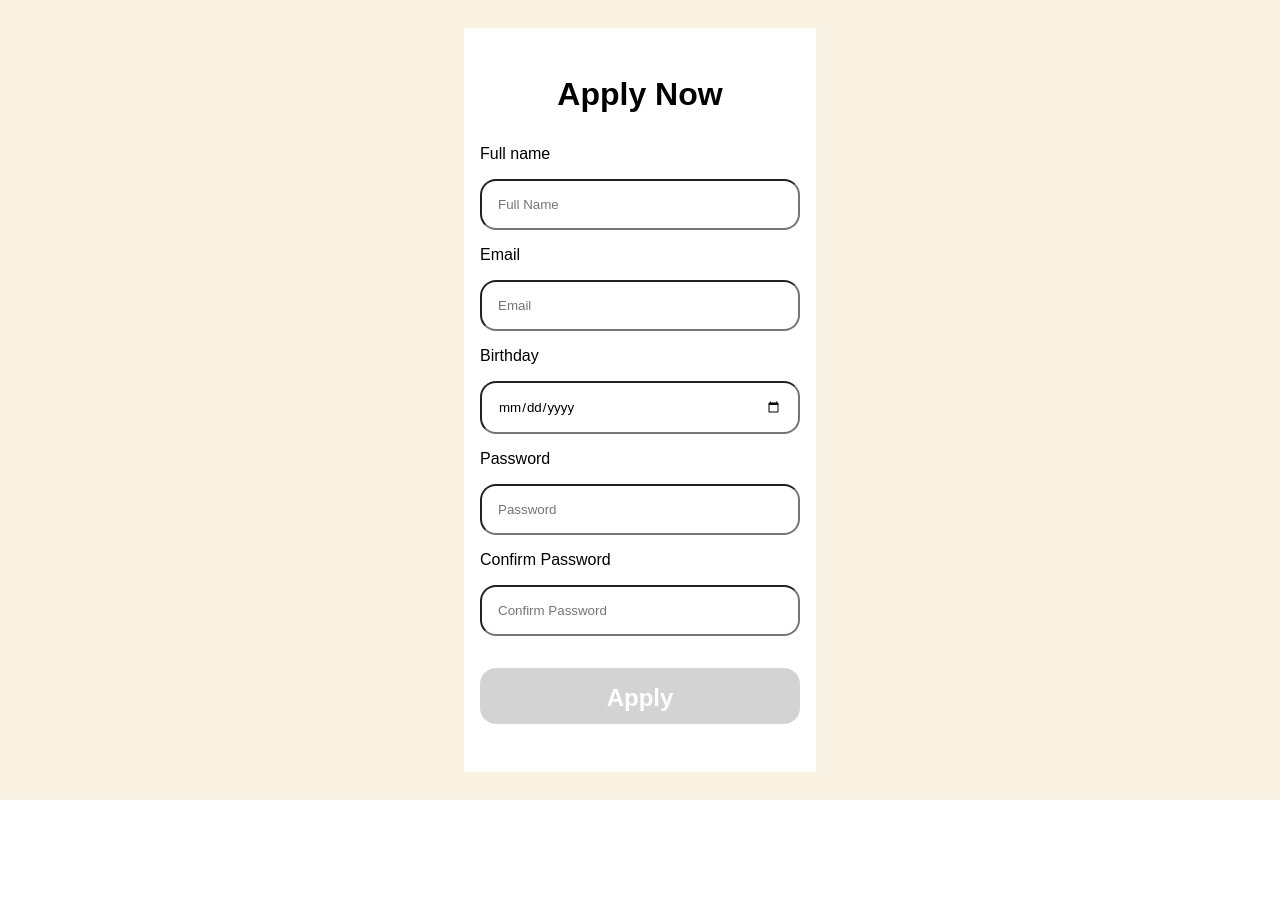
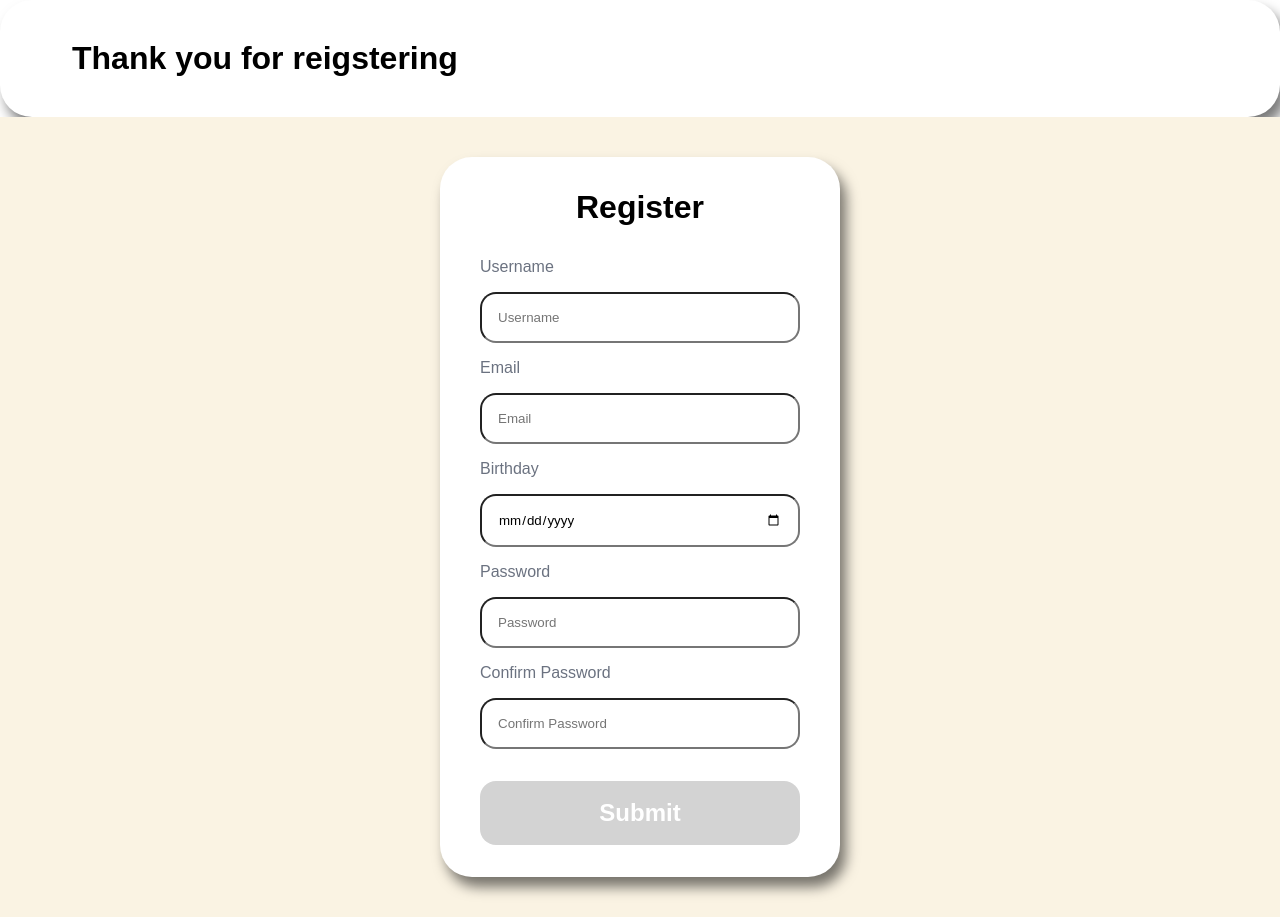
Before and after one commit to DarrenWayn/inputform-react, a React (Create React App) app: page /finishregister in a window 1280 px wide. Before the commit the page ends 800 px from the top, so only its background shows below. Built offline with nearby package versions, Linux system fonts and the light colour scheme.

Commit message:
finish register ui

```diff
--- a/public/css/style.css
+++ b/public/css/style.css
@@ -38,7 +38,9 @@
 
 form {
   background-color: white;
-  padding: 1rem;
+  padding-inline: 2.5rem;
+  border-radius: 2rem;
+  box-shadow: 6px 10px 13px 0px rgba(0, 0, 0, 0.53);
 }
 form .FormInput {
   width: 20rem;
@@ -54,10 +56,35 @@
   -ms-border-radius: 1rem;
   -o-border-radius: 1rem;
 }
+form .FormInput label {
+  font-size: 1rem;
+  color: #6B7280;
+}
+form .FormInput span {
+  font-size: 0.7rem;
+  padding: 0.2rem;
+  margin-top: -1rem;
+  margin-bottom: 0.7rem;
+  color: red;
+  display: none;
+}
+form .FormInput input:invalid[focused=true] {
+  border: 2px solid red;
+}
+form .FormInput input:invalid[focused=true] ~ span {
+  display: block;
+}
+
+.finishRegister {
+  background-color: white;
+  padding: 2.5rem 4.5rem;
+  border-radius: 2rem;
+  box-shadow: 6px 10px 13px 0px rgba(0, 0, 0, 0.53);
+}
 
 button {
   width: 100%;
-  height: 3.5rem;
+  height: 4rem;
   padding: 1rem;
   border: none;
   background-color: lightgray;
--- a/src/App.js
+++ /dev/null
@@ -1,82 +0,0 @@
-import { useState } from 'react';
-import FormInput from './components/FormInput';
-
-function App() {
-  const [values, setValues] = useState({
-    fullname: '',
-    email: '',
-    birthday: '',
-    password: '',
-    confirmPassword: '',
-  })
-
-  const inputs = [
-    {
-      id: 1,
-      name: 'fullname',
-      type: 'text',
-      placeholder: 'Full Name',
-      label: 'Full name',
-    },
-    {
-      id: 2,
-      name: 'email',
-      type: 'text',
-      placeholder: 'Email',
-      label: 'Email',
-    },
-    {
-      id: 3,
-      name: 'birthday',
-      type: 'date',
-      placeholder: 'Birthday',
-      label: 'Birthday',
-    },
-    {
-      id: 4,
-      name: 'password',
-      type: 'text',
-      placeholder: 'Password',
-      label: 'Password',
-    },
-    {
-      id: 5,
-      name: 'confirmPassword',
-      type: 'text',
-      placeholder: 'Confirm Password',
-      label: 'Confirm Password',
-    },
-  ]
-  const submithandler = (e) => {
-    e.prevent.default()
-  }
-
-  const onChange = (e) => {
-     setValues({...values, [e.target.name]: e.target.value})
-  }
-
-  console.log(values)
-  return (
-    <>
-      <div className= 'container'>
-        <div className="App">
-          <form onSubmit={submithandler}>
-          <h1>Apply Now</h1>
-              {inputs.map((input => {
-                return (
-                  <FormInput
-                    key={input.id} {...input}
-                    value={values[input.name]}
-                    onChange={onChange}
-                  />
-                )
-              }))}
-            <button>Apply</button>
-          </form>
-        </div>
-      </div>
-    </>
-  );
-}
-
-export default App;
--- /dev/null
+++ b/src/App.jsx
@@ -0,0 +1,111 @@
+import { useState } from 'react';
+import { Routes, Route } from 'react-router-dom';
+import { useNavigate } from 'react-router-dom'
+import FinishRegister from './components/FinishRegister';
+import FormInput from './components/FormInput';
+
+function App() {
+  const navigate = useNavigate();
+  // const [loading, isLoading] = useState(false)
+  const [values, setValues] = useState({
+    username: '',
+    email: '',
+    birthday: '',
+    password: '',
+    confirmPassword: '',
+  })
+
+  const inputs = [
+    {
+      id: 1,
+      name: 'username',
+      type: 'text',
+      placeholder: 'Username',
+      errorMessage: "Username should be 3-16 characters and shouldn't include any special character!",
+      label: 'Username',
+      pattern: '^[A-Za-z0-9]{3,16}',
+      required: true,
+    },
+    {
+      id: 2,
+      name: 'email',
+      type: 'email',
+      placeholder: 'Email',
+      errorMessage: 'It should be valid email address ',
+      label: 'Email',
+      required: true,
+    },
+    {
+      id: 3,
+      name: 'birthday',
+      type: 'date',
+      placeholder: 'Birthday',
+      errorMessage: '',
+      label: 'Birthday',
+    },
+    {
+      id: 4,
+      name: 'password',
+      type: 'password',
+      placeholder: 'Password',
+      errorMessage: 'Password should be 8-20 characters and include at least 1 letter, 1 number and 1 special character',
+      label: 'Password',
+      pattern: `^(?=.*[0-9])(?=.*[a-zA-Z])[a-zA-Z0-9!@#$%^&*]{8,20}$`,
+      required: true,
+    },
+    {
+      id: 5,
+      name: "confirmPassword",
+      type: "password",
+      placeholder: "Confirm Password",
+      errorMessage: "Passwords don't match!",
+      label: "Confirm Password",
+      pattern: values.password,
+      required: true,
+    },
+  ]
+  const submithandler = (e) => {
+    e.prevent.default()
+
+    const checkLogin = true
+        if (checkLogin) {
+            navigate('/finishregister')
+        }
+  }
+
+  const onChange = (e) => {
+     setValues({...values, [e.target.name]: e.target.value})
+  }
+
+  console.log(values)
+  return (
+    <>
+      <Routes>
+          <Route path="/finishregister" element={<FinishRegister />} />
+      </Routes>
+      <div className= 'container'>
+        <div className="App">
+          <form onSubmit={submithandler}>
+          <h1>Register</h1>
+              {inputs.map((input => {
+                return (
+                  <FormInput
+                    key={input.id} {...input}
+                    value={values[input.name]}
+                    onChange={onChange}
+                  />
+                )
+              }))}
+            <button
+              type="submit"
+            >
+              Submit
+            </button>
+          </form>
+        </div>
+      </div>
+    </>
+  );
+}
+
+export default App;
--- /dev/null
+++ b/src/components/FinishRegister.jsx
@@ -0,0 +1,11 @@
+import React from 'react'
+
+const FinishRegister = () => {
+  return (
+    <div className='finishRegister'>
+        <h1>Thank you for reigstering</h1>
+    </div>
+  )
+}
+
+export default FinishRegister
--- a/src/components/FormInput.jsx
+++ b/src/components/FormInput.jsx
@@ -1,13 +1,25 @@
-import React from 'react'
+import React, { useState } from 'react'
 
 const FormInput = (props) => {
-  const {label, onChange, id, ...inputProps} = props
+  const [focused, setFocused] = useState(false)
+  const {label, onChange, errorMessage, id, ...inputProps} = props
+
+  const focusHandler = (e) => {
+    setFocused(true)
+  }
   return (
     <div className='FormInput'>
         <label>{label}</label>
         <input
-          {...inputProps} onChange={onChange}
+          {...inputProps}
+          onChange={onChange}
+          onBlur={focusHandler}
+          onFocus={
+            () => inputProps.name==='confirmPassword' && setFocused(true)
+          }
+          focused={focused.toString()}
          />
+         <span>{errorMessage}</span>
     </div>
   )
 }
--- a/src/index.js
+++ b/src/index.js
@@ -1,10 +1,13 @@
 import React from 'react';
 import ReactDOM from 'react-dom/client';
+import { BrowserRouter as Router } from 'react-router-dom';
 import App from './App';
 
 const root = ReactDOM.createRoot(document.getElementById('root'));
 root.render(
   <React.StrictMode>
-    <App />
+    <Router>
+      <App />
+    </Router>
   </React.StrictMode>
 );
--- a/src/sass/components/_button.scss
+++ b/src/sass/components/_button.scss
@@ -1,6 +1,6 @@
 button {
     width: 100%;
-    height: 3.5rem;
+    height: 4rem;
     padding: 1rem;
     border: none;
     background-color: lightgray;
@@ -11,6 +11,7 @@
     margin-top: 1rem;
     margin-bottom: 2rem;
     border-radius: 1rem;
+
     &:hover {
         background-color: #1A4D2E ;
         transition: 800ms;
--- /dev/null
+++ b/src/sass/components/_finishregister.scss
@@ -0,0 +1,6 @@
+.finishRegister {
+    background-color: white;
+    padding: 2.5rem 4.5rem;
+    border-radius: 2rem;
+    box-shadow: 6px 10px 13px 0px rgba(0,0,0,0.53);
+}
--- a/src/sass/components/_forminput.scss
+++ b/src/sass/components/_forminput.scss
@@ -1,6 +1,8 @@
 form {
     background-color: white;
-    padding: 1rem;
+    padding-inline: 2.5rem;
+    border-radius: 2rem;
+    box-shadow: 6px 10px 13px 0px rgba(0,0,0,0.53);
 
     .FormInput {
         width: 20rem;
@@ -16,5 +18,27 @@
             -ms-border-radius: 1rem;
             -o-border-radius: 1rem;
         }
+
+        label {
+            font-size: 1rem;
+            color: $gray;
+        }
+
+        span {
+            font-size: .7rem;
+            padding: .2rem;
+            margin-top: -1rem;
+            margin-bottom: .7rem;
+            color: red;
+            display: none;
+        }
+
+        input:invalid[focused="true"] {
+            border: 2px solid red;
+        }
+
+        input:invalid[focused="true"] ~ span {
+            display: block;
+        }
     }
 }
--- a/src/sass/style.scss
+++ b/src/sass/style.scss
@@ -4,4 +4,5 @@
 @import 'global/animations';
 
 @import 'components/forminput';
+@import 'components/finishregister';
 @import 'components/button';
```
Also changed, not shown: package.json (+6 -5 lines), 1 other file (tests, documents, lock files or other folders).
